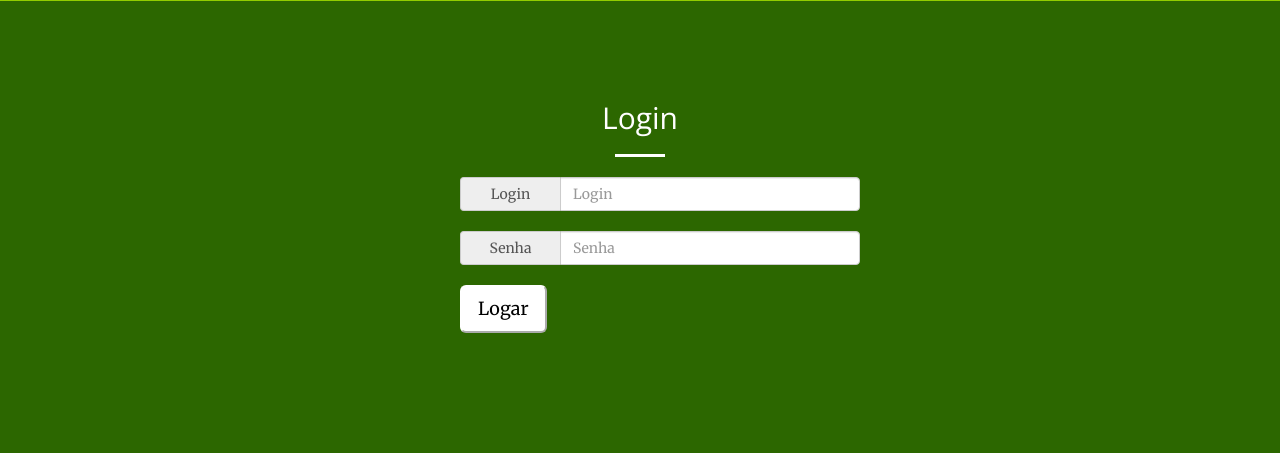
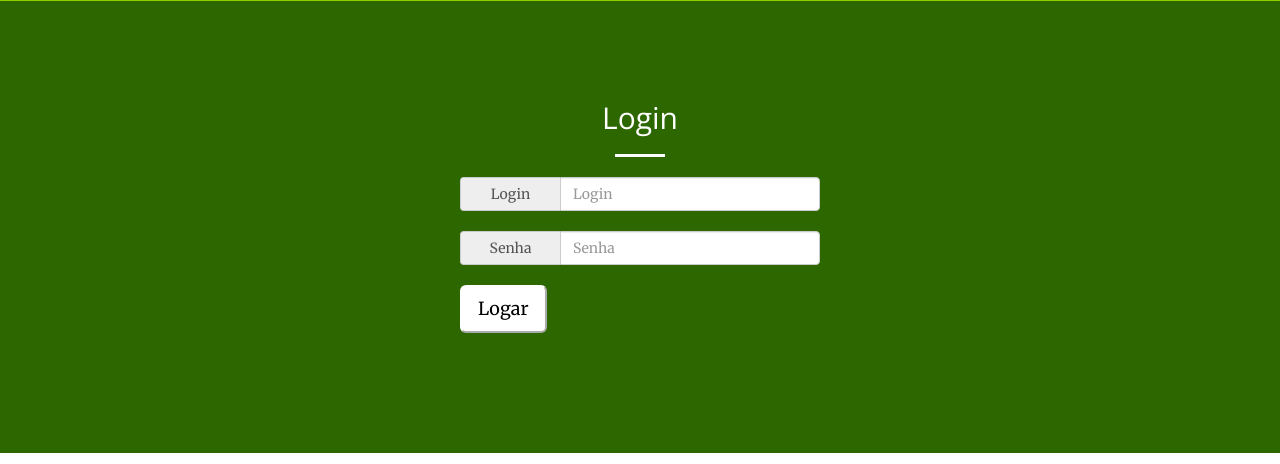
Before and after one commit to sacul43/LabSoft2, a Django app: page /mobileApp/login in a window 1280 px wide. Shown: the part 799-1263 px from the top of the page. Run offline with Django 3.2, Linux system fonts and the light colour scheme; parts of the project's set-up code (start-up, migrations or seed data) failed here and were passed over; some libraries are stand-ins or nearby versions.

Commit message:
tamanho login

```diff
--- a/SmartSleep/static/css/creative.css
+++ b/SmartSleep/static/css/creative.css
@@ -427,5 +427,5 @@
 }
 
 .input-size-fixed {
-    min-width:300px;
+    min-width:220px;
 }
```
